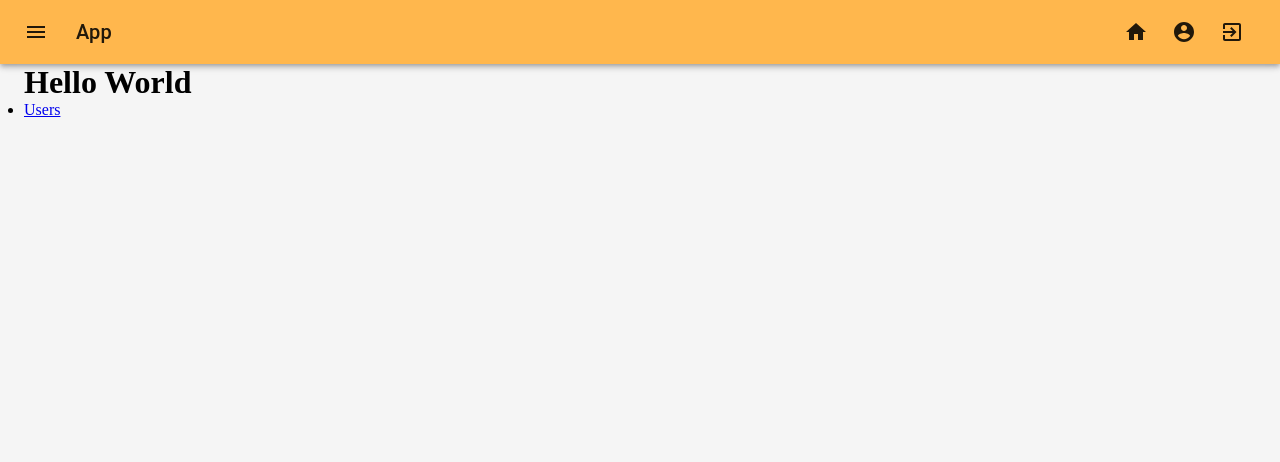
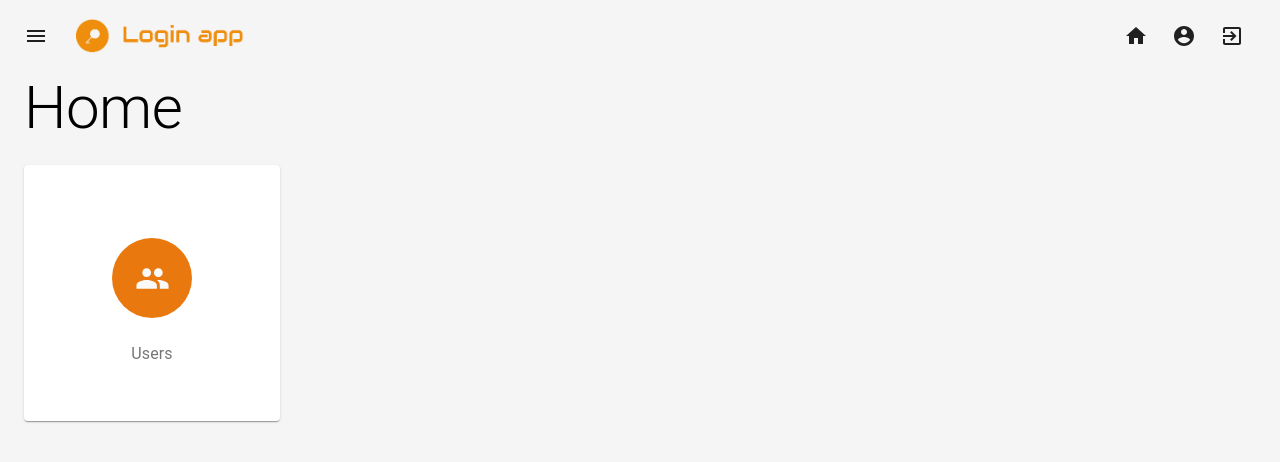
Before and after one commit to daisuke-awaji/login-app, a React (Create React App) app: page / in a window 1280 px wide. Shown: the top 462 px of the page. Built offline with nearby package versions, Linux system fonts and the light colour scheme; sample sign-in values are in the browser's storage.

Commit message:
home page

```diff
--- a/src/components/Header.tsx
+++ b/src/components/Header.tsx
@@ -13,6 +13,7 @@ import HomeIcon from '@material-ui/icons/Home'
 import { Tooltip } from '@material-ui/core'
 import AccountCircleIcon from '@material-ui/icons/AccountCircle'
 import { useHistory } from 'react-router-dom'
+import { ServiceLogo } from './ServiceLogo'
 
 const useStyles = makeStyles((theme: Theme) =>
   createStyles({
@@ -37,7 +38,11 @@ export default function Header() {
 
   return (
     <div className={classes.root}>
-      <AppBar position="static" color="primary">
+      <AppBar
+        position="static"
+        color="primary"
+        style={{ background: 'transparent', boxShadow: 'none' }}
+      >
         <Toolbar>
           <IconButton
             edge="start"
@@ -48,7 +53,15 @@ export default function Header() {
             <MenuIcon />
           </IconButton>
           <Typography variant="h6" className={classes.title}>
-            App
+            <IconButton
+              edge="start"
+              className={classes.menuButton}
+              color="inherit"
+              aria-label="home"
+              onClick={handleClickHome}
+            >
+              <ServiceLogo />
+            </IconButton>
           </Typography>
           <Tooltip title="Home">
             <IconButton color="inherit" onClick={handleClickHome}>
--- a/src/components/Home.tsx
+++ b/src/components/Home.tsx
@@ -1,14 +1,64 @@
 import React from 'react'
-import { Link } from 'react-router-dom'
-export const HelloWorld = () => {
+import { makeStyles } from '@material-ui/core/styles'
+import Card from '@material-ui/core/Card'
+// import CardContent from '@material-ui/core/CardContent'
+import Typography from '@material-ui/core/Typography'
+import { Grid, CardActionArea, Container, Avatar } from '@material-ui/core'
+import { useHistory } from 'react-router-dom'
+import PeopleIcon from '@material-ui/icons/People'
+const useStyles = makeStyles((theme) => ({
+  actionArea: {
+    display: 'block',
+    width: '20vw',
+    transitionDuration: '0.3s',
+    height: '20vw',
+    padding: theme.spacing(2),
+  },
+  title: {
+    fontSize: 28,
+    display: 'flex',
+    flexDirection: 'column',
+    alignItems: 'center',
+  },
+  avatar: {
+    margin: theme.spacing(3),
+    backgroundColor: theme.palette.primary.main,
+    width: '80px',
+    height: '80px',
+  },
+}))
+
+export const Home = () => {
+  const classes = useStyles()
+  const history = useHistory()
+  const handleClick = () => {
+    history.replace('/users')
+  }
+
   return (
     <div>
-      <h1>Hello World</h1>
-      <ul>
-        <li>
-          <Link to="/users">Users</Link>
-        </li>
-      </ul>
+      <Typography variant="h2" gutterBottom>
+        Home
+      </Typography>
+      <Grid
+        container
+        direction="row"
+        justify="flex-start"
+        alignItems="flex-start"
+      >
+        <Card>
+          <CardActionArea className={classes.actionArea} onClick={handleClick}>
+            <Container component="main" maxWidth="xs" className={classes.title}>
+              <Avatar className={classes.avatar}>
+                <PeopleIcon fontSize="large" />
+              </Avatar>
+              <Typography color="textSecondary" gutterBottom>
+                Users
+              </Typography>
+            </Container>
+          </CardActionArea>
+        </Card>
+      </Grid>
     </div>
   )
 }
--- a/src/components/Main.tsx
+++ b/src/components/Main.tsx
@@ -4,7 +4,7 @@ import { Switch, Route } from 'react-router-dom'
 import { Users } from './users/Users'
 import { UserInfo } from './users/UserInfo'
 import { PrivateRoute } from './router/PrivateRoute'
-import { HelloWorld as Home } from './Home'
+import { Home } from './Home'
 import { Container } from '@material-ui/core'
 import { RedirectToNotFound } from './router/RedirectToNotFound'
 
--- /dev/null
+++ b/src/components/ServiceLogo.tsx
@@ -0,0 +1,5 @@
+import React from 'react'
+import Icon from './logo.png'
+export const ServiceLogo = () => {
+  return <img src={Icon} style={{ height: '48px' }} alt="logo" />
+}
--- a/src/components/users/Users.tsx
+++ b/src/components/users/Users.tsx
@@ -77,7 +77,7 @@ export const Users = () => {
       : users
   return (
     <>
-      <Typography variant="h3">Users</Typography>
+      <Typography variant="h2">Users</Typography>
       <TableContainer component={Paper}>
         <Table className={classes.table} aria-label="user table">
           <TableHead>
--- a/src/theme.ts
+++ b/src/theme.ts
@@ -1,8 +1,8 @@
 export const palette = {
   primary: {
-    dark: '#b28035',
-    main: '#ffb74d',
-    light: '#ffc570',
+    dark: '#a3540a',
+    main: '#E9790F',
+    light: '#ed933f',
     // contrastText: will be calculated to contrast with palette.primary.main
   },
   secondary: {
```
Also changed, not shown: src/components/logo.png (added).
